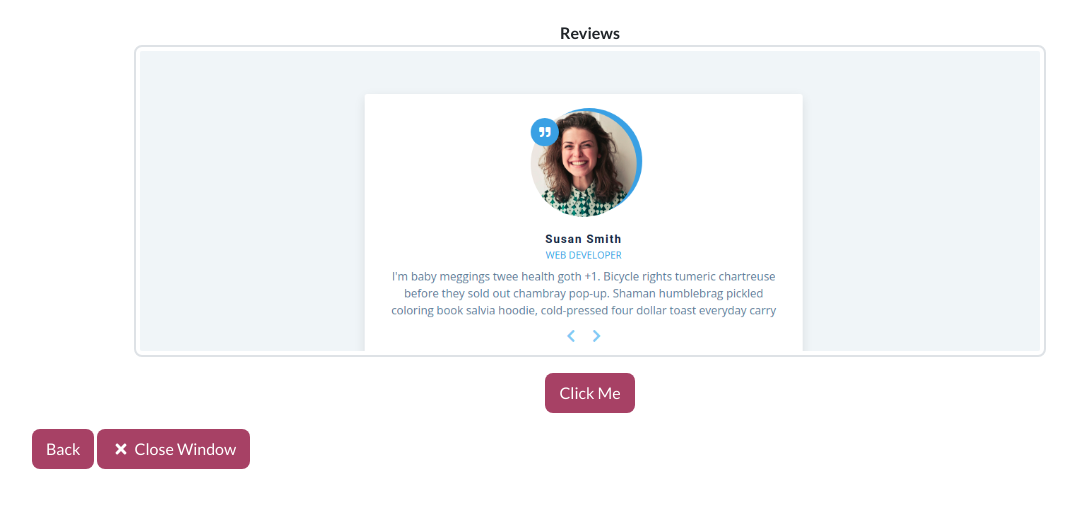
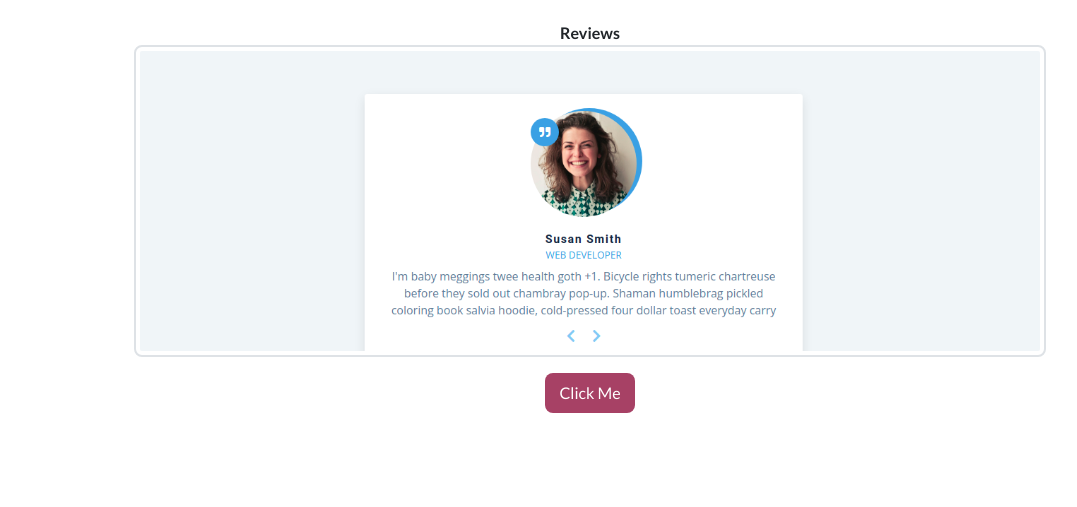
Before and after one commit to ahenrikson0582/portfolio, a website: page additional_projects.html in a window 1280 px wide. Shown: the part 109-616 px from the top of the page, without its empty margins (50-1127 px from the left). Drawn offline with nearby package versions, Linux system fonts and the light colour scheme.

Commit message:
updated the html file

```diff
--- a/additional_projects.html
+++ b/additional_projects.html
@@ -47,11 +47,11 @@
             </div>
             </div>
             <div>
-                <INPUT TYPE="button" VALUE="Back" onClick="history.go(-1);" class="btn btn-secondary">
-            <button class="btn btn-secondary" href="https://ahenrikson0582.github.io/portfolio/" data-bs-dismiss="modal">
+                <!-- <INPUT TYPE="button" VALUE="Back" onClick="history.go(-1);" class="btn btn-secondary">
+            <button class="btn btn-secondary" href="https://ahenrikson0582.github.io/portfolio/#portfolio">
                 <i class="fas fa-times fa-fw"></i>
                 Close Window
-            </button>
+            </button> -->
             </div>
 
             <!-- <div class="col">
```
